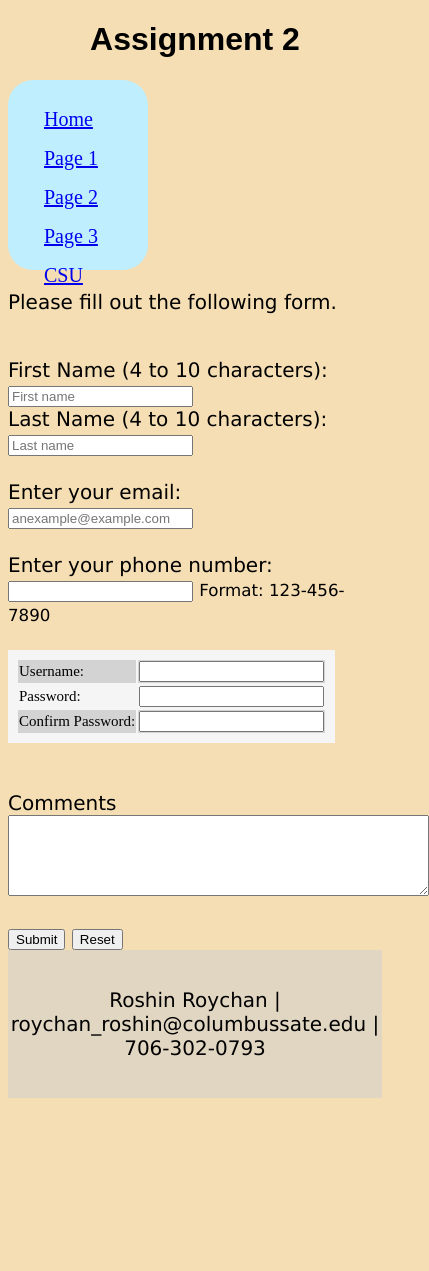
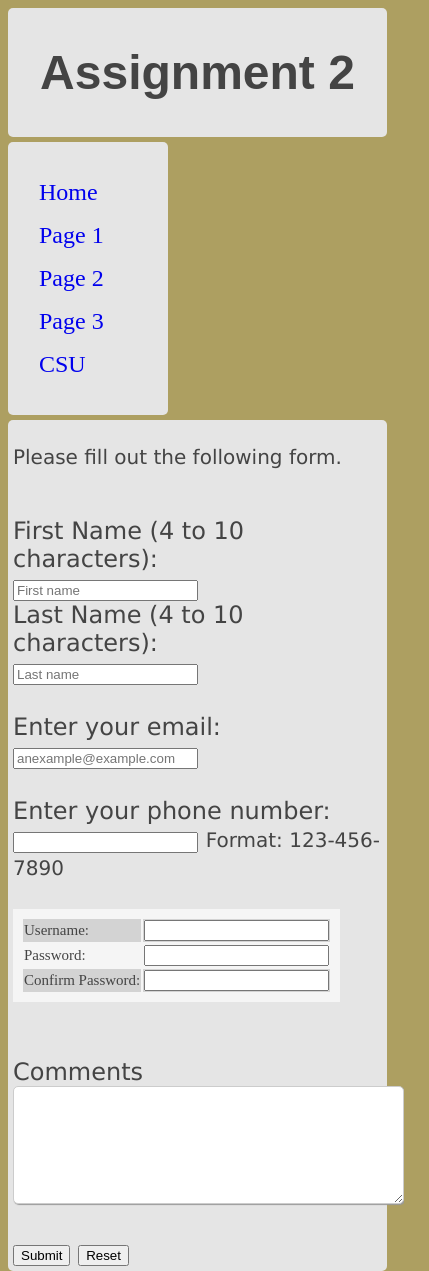
Before and after one commit to TheRoshin/ASSIGNMENT, a plain HTML site: page page3.html in a window 390 px wide. Shown: the top 1271 px of the page, 429 px wide, since content can reach past the window. Before the commit the page ends 1106 px from the top, so only its background shows below. Drawn offline with Linux system fonts and the light colour scheme; a script that the page names is missing.

Commit message:
Add files via upload
Updated Style sheet with the media qurey.

```diff
--- a/style.css
+++ b/style.css
@@ -1,5 +1,16 @@
 body{
-  background-color: wheat
+  background-color: black;
+}
+
+a:link{
+  text-decoration: none;
+}
+a:hover{
+  color: red;
+}
+nav li:hover{
+  background-color: white;
+  text-align: center;
 }
 
 footer{
@@ -16,15 +27,15 @@ nav{
   border-radius: 25px;
   border: hidden;
   padding: 20px;
-  width: 100px;
-  height: 150px;
+  width: 150px;
+  height: auto;
   background-color: rgb(191,239,255);
   font-size: 20px;
 }
 
 ul{
-  margin: 0;
-  padding: 0;
+  padding-inline-start: 10px;
+  padding-inline-end: 10px;
 }
 
 .li{
@@ -49,21 +60,14 @@ p{
   font-size: 20px;
 }
 
-#img1, #img2{
-  border-width: 0px;
-  margin: 0px;
-  padding: 0px;
-  width: 80%;
-  height: 60%;
+#img1{
+  margin-left: auto;
+  margin-right: auto;
+  width: 85%;
+  height: 75%;
 }
 
-#img3{
-  border-width: 0px;
-  margin: 0px;
-  padding: 0px;
-  width: 35%;
-  height: 5%;
-}
+
 
 table, tr, th{
   text-align: left;
@@ -79,3 +83,92 @@ th, td{
 tr:nth-child(odd){
   background-color: lightgray;
 }
+
+
+.table{
+  border: 1;
+  align-content: "center";
+}
+
+textarea {
+    font-size: .8rem;
+    letter-spacing: 1px;
+    padding: 10px;
+    max-width: 100%;
+    line-height: 1.5;
+    border-radius: 5px;
+    border: 1px solid #ccc;
+    box-shadow: 1px 1px 1px #999;
+}
+
+
+/*Defing the gird and styling the gird area
+*/
+.header{
+  grid-area: header;
+}
+.nav{
+  grid-area: nav;
+}
+.main{
+  grid-area: main;
+}
+.footer{
+  grid-area: footer;
+  text-align: center;
+}
+.grid {
+  display: grid;
+  grid-gap: 5px;
+  grid-template-columns: 15% 85%;
+  grid-template-areas:
+  "header header"
+  "nav main"
+  "footer footer";
+  background-color: rgb(0,0,0);
+  color: #444;
+}
+.grid > div{
+  text-align: center;
+  padding: 20px 0;
+  font-size: 20px;
+}
+.box {
+  background-color: rgb(229, 229, 229);
+  border-radius: 5px;
+  padding: 5px;
+  font-size: 1.5em;
+}
+
+/*defing the what display look like
+*/
+header, nav, main, footer, section{
+  display: block;
+}
+
+
+/* responsive design for mobile */
+@media screen and (max-width: 600px){
+  body {
+    background-color: #ad9f61;
+  }
+
+  .grid {
+    display: grid;
+    grid-gap: 5px;
+    grid-template-columns: 15% 85%;
+    grid-template-areas:
+    "header header"
+    "nav nav"
+    "main main"
+    "footer footer";
+     background-color: #ad9f61;
+    color: #444;
+  }
+  #img1{
+    margin-left: auto;
+    margin-right: auto;
+    width: 70%;
+    height: 50%;
+  }
+}
```
